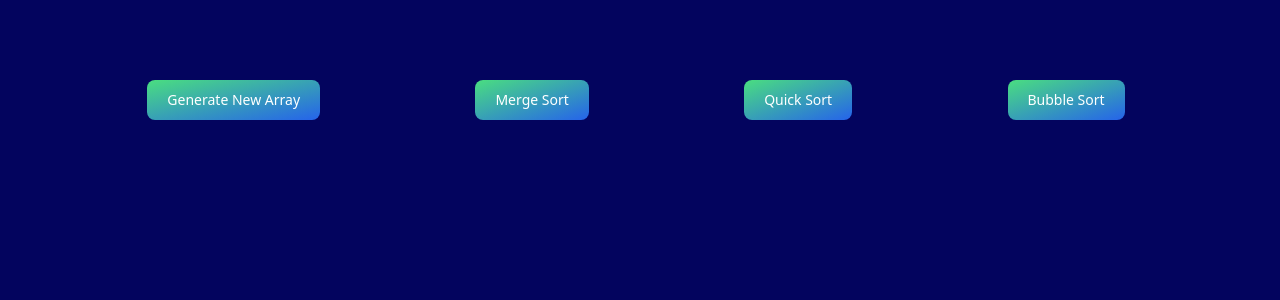
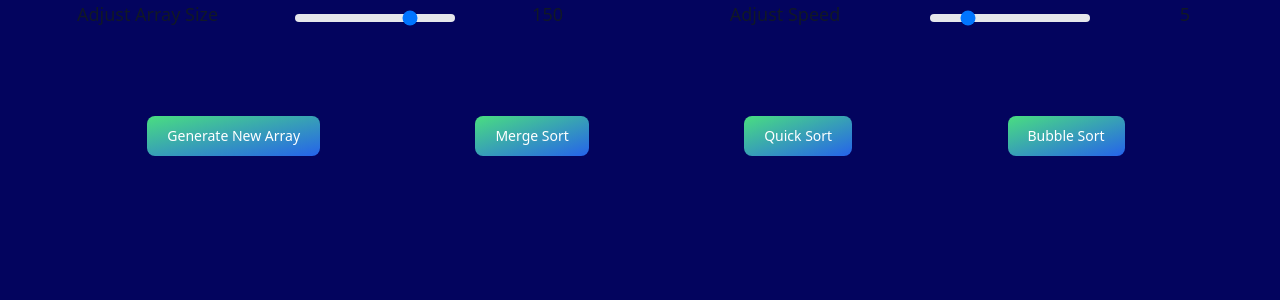
Before and after one commit to Lakshay1509/Sorting-Visualizer, a React (Vite) app: page / in a window 1280 px wide. Shown: the top 300 px of the page. Built offline with nearby package versions, Linux system fonts and the light colour scheme.

Commit message:
chore: Update sorting algorithm buttons styling

```diff
--- a/src/SortingVisualizer/Sorting.jsx
+++ b/src/SortingVisualizer/Sorting.jsx
@@ -6,12 +6,14 @@ import { getBubbleSortAnimations } from "../SortingAlgo/bubbleSort.js";
 
 import { getQuickSortAnimations } from "../SortingAlgo/quickSort.js";
 
-import  Button from "../assets/Button"
+import Button from "../assets/Button";
 
-const ANIMATION_SPEED_MS = 10;
+const animationSpeed = 20;
 
 function Sorting() {
   const [arr, setArr] = useState([]);
+  const [size, setSize] = useState(150);
+  const [speed, setSpeed] = useState(5);
 
   function randomIntFromInterval(min, max) {
     return Math.floor(Math.random() * (max - min + 1) + min);
@@ -19,12 +21,18 @@ function Sorting() {
 
   function resetArr() {
     let newArr = [];
-    for (let i = 0; i < 200; i++) {
+    for (let i = 0; i < size; i++) {
       newArr.push(randomIntFromInterval(5, 500));
     }
     setArr(newArr);
   }
 
+  function setArraySize(e){
+
+    setSize(e);
+    resetArr();
+
+  }
 
   function MergeSort() {
     const animations = getMergeSortAnimations(arr);
@@ -39,19 +47,18 @@ function Sorting() {
         setTimeout(() => {
           barOneStyle.backgroundColor = color;
           barTwoStyle.backgroundColor = color;
-        }, i * ANIMATION_SPEED_MS);
+        }, i * (animationSpeed / speed));
       } else {
         setTimeout(() => {
           const [barOneIdx, newHeight] = animations[i];
           const barOneStyle = arrayBars[barOneIdx].style;
           barOneStyle.height = `${newHeight}px`;
-        }, i * ANIMATION_SPEED_MS);
+        }, i * (animationSpeed / speed));
       }
     }
   }
 
   function QuickSort() {
-
     const animations = getQuickSortAnimations(arr);
 
     for (let i = 0; i < animations.length; i++) {
@@ -66,13 +73,13 @@ function Sorting() {
         setTimeout(() => {
           barOneStyle.backgroundColor = color;
           barTwoStyle.backgroundColor = color;
-        }, i * ANIMATION_SPEED_MS);
+        }, i * (animationSpeed / speed));
       } else {
         setTimeout(() => {
           const [barOneIdx, newHeight] = animations[i];
           const barOneStyle = arrayBars[barOneIdx].style;
           barOneStyle.height = `${newHeight}px`;
-        }, i * ANIMATION_SPEED_MS);
+        }, i * (animationSpeed / speed));
       }
     }
   }
@@ -92,13 +99,13 @@ function Sorting() {
         setTimeout(() => {
           barOneStyle.backgroundColor = color;
           barTwoStyle.backgroundColor = color;
-        }, i * ANIMATION_SPEED_MS);
+        }, i * (animationSpeed / speed));
       } else {
         setTimeout(() => {
           const [barOneIdx, newHeight] = animations[i];
           const barOneStyle = arrayBars[barOneIdx].style;
           barOneStyle.height = `${newHeight}px`;
-        }, i * ANIMATION_SPEED_MS);
+        }, i * (animationSpeed / speed));
       }
     }
   }
@@ -106,9 +113,57 @@ function Sorting() {
   return (
     <>
       <div>
-        <div className="flex-row justify-center mb-20 text-center">
-
-
+        <div className="flex justify-evenly items-center w-full">
+          <div className="flex justify-evenly items-center text-white mb-10 w-full">
+            <label
+              for="minmax-range"
+              className="block mb-2 text-lg font-medium text-gray-900 dark:text-white  "
+            >
+              Adjust Array Size
+            </label>
+            <input
+              id="minmax-range"
+              type="range"
+              min="5"
+              max="200"
+              onChange={(e)=>setArraySize(e.target.value)}
+              value={size}
+              className="w-40 h-2 bg-gray-200 rounded-lg appearance-none cursor-pointer dark:bg-gray-700"
+            ></input>
+            <label
+              for="minmax-range"
+              className="mb-2 text-lg font-medium text-gray-900 dark:text-white  "
+            >
+              {size}
+            </label>
+          </div>
+          <div className="flex justify-evenly items-center text-white mb-10 w-full">
+            <label
+              for="minmax-range"
+              className="block mb-2 text-lg font-medium text-gray-900 dark:text-white  "
+            >
+              Adjust Speed
+            </label>
+            <input
+              id="minmax-range"
+              type="range"
+              min="1"
+              max="20"
+              onChange={(e) => {
+                setSpeed(e.target.value);
+              }}
+              value={speed}
+              className="w-40 h-2 bg-gray-200 rounded-lg appearance-none cursor-pointer dark:bg-gray-700"
+            ></input>
+            <label
+              for="minmax-range"
+              className="mb-2 text-lg font-medium text-gray-900 dark:text-white  "
+            >
+              {speed}
+            </label>
+          </div>
+        </div>
+        <div className="flex-row justify-center mb-10  text-center">
           {arr.map((value, idx) => (
             <div
               className="array-bar w-[4px] mr-[1px] inline-flex"
@@ -118,17 +173,14 @@ function Sorting() {
                 backgroundColor: "white",
               }}
             ></div>
-
-
           ))}
-
         </div>
 
         <div className="flex justify-evenly text-white">
-          <Button text="Generate New Array" onClick={resetArr} ></Button>
-          <Button text="Merge Sort" onClick={MergeSort} ></Button>
-          <Button text="Quick Sort" onClick={QuickSort} ></Button>
-          <Button text="Bubble Sort" onClick={BubbleSort} ></Button>
+          <Button text="Generate New Array" onClick={resetArr}></Button>
+          <Button text="Merge Sort" onClick={MergeSort}></Button>
+          <Button text="Quick Sort" onClick={QuickSort}></Button>
+          <Button text="Bubble Sort" onClick={BubbleSort}></Button>
         </div>
       </div>
     </>
```
